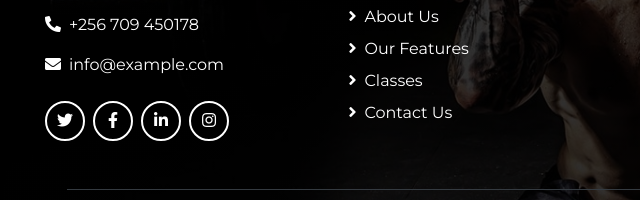
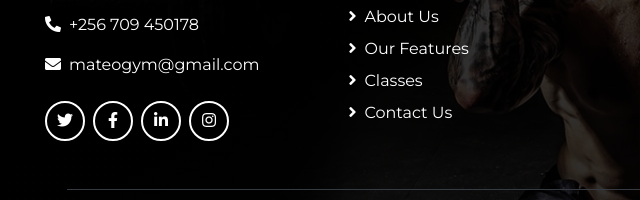
Before and after one commit to MATTHEW-CHRISTIAN001/Gym-Website, a plain HTML site: page index.html in a window 1280 px wide. Shown: the part 6591-6791 px from the top of the page, 3-643 px from the left. Drawn offline with nearby package versions, Linux system fonts and the light colour scheme; a script that the page names is missing.

Commit message:
index.html

```diff
--- a/index.html
+++ b/index.html
@@ -770,7 +770,7 @@
                 <h4 class="text-primary mb-4">Get In Touch</h4>
                 <p><i class="fa fa-map-marker-alt mr-2"></i>123 Street, Mukono, Uganda</p>
                 <p><i class="fa fa-phone-alt mr-2"></i>+256 709 450178</p>
-                <p><i class="fa fa-envelope mr-2"></i>info@example.com</p>
+                <p><i class="fa fa-envelope mr-2"></i>mateogym@gmail.com</p>
                 <div class="d-flex justify-content-start mt-4">
                     <a class="btn btn-outline-light rounded-circle text-center mr-2 px-0" style="width: 40px; height: 40px;" href="#"><i class="fab fa-twitter"></i></a>
                     <a class="btn btn-outline-light rounded-circle text-center mr-2 px-0" style="width: 40px; height: 40px;" href="#"><i class="fab fa-facebook-f"></i></a>
```
